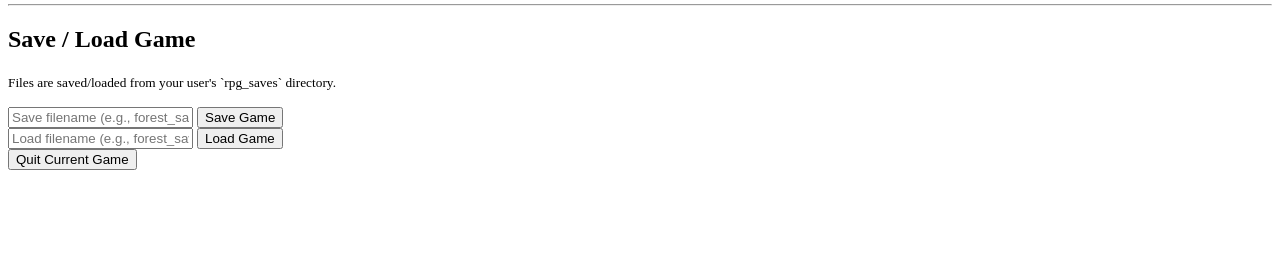
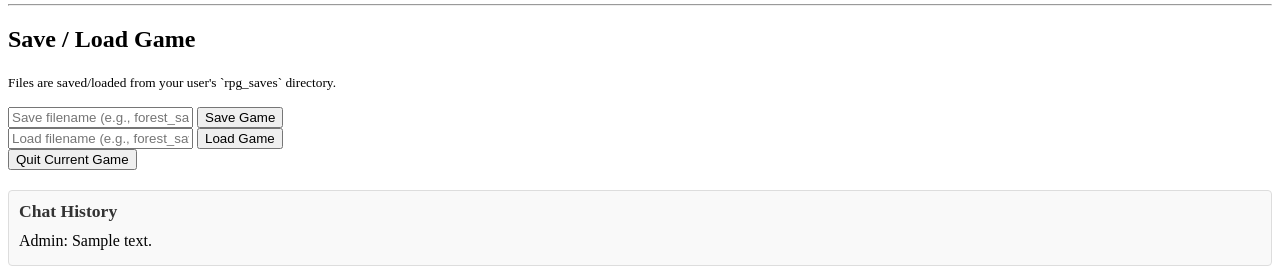
Before and after one commit to zicongmei/ai-rpg, a Flask app: template gemini-img/templates/index.html in a window 1280 px wide. Shown: the part 572-846 px from the top of the page. Before the commit the page ends 742 px from the top, so only its background shows below. Run offline with Flask 3, Linux system fonts and the light colour scheme; the template is opened without the code that fills it: most values are stand-ins (such as "Sample title", 1, 10 or a date in 2020); parts of the project's set-up code (start-up, migrations or seed data) failed here and were passed over.

Commit message:
change the ui

```diff
--- a/gemini-img/game_logic.py
+++ b/gemini-img/game_logic.py
@@ -26,6 +26,8 @@ MODEL_NAME = 'gemini-2.0-flash'
 
 SAVE_DIR = os.path.expanduser("~/rpg_saves")
 os.makedirs(SAVE_DIR, exist_ok=True)
+
+HISTORY_LIMIT = 100
 
 RPG_RESPONSE = "rpg_response"
 RPG_RESPONSE_LOCATION = "location"
@@ -300,7 +302,7 @@ def process_player_action(player_action, game_state):
     chat_history = game_state["chat_history"]
     chat_history.append({"role": "user", "content": player_action})
     history_context = ""
-    limit = 10
+    limit = HISTORY_LIMIT
     for entry in chat_history[-(limit+1):-1]:
         history_context += f"\n{entry['role'].capitalize()}: {entry['content']}"
     prompt = f"""
--- a/gemini-img/templates/index.html
+++ b/gemini-img/templates/index.html
@@ -65,6 +65,45 @@
             font-style: italic;
             color: #777;
         }
+
+        .chat-history {
+            margin-top: 20px;
+            padding: 10px;
+            border: 1px solid #ddd;
+            border-radius: 4px;
+            background-color: #f9f9f9;
+        }
+
+        .chat-history h3 {
+            margin-top: 0;
+            color: #333;
+            font-size: 1.1em;
+            margin-bottom: 5px;
+        }
+
+        .chat-history ul {
+            list-style-type: none;
+            padding: 0;
+            margin: 0;
+        }
+
+        .chat-history li {
+            padding: 5px 0;
+            border-bottom: 1px dotted #eee;
+        }
+
+        .chat-history li:last-child {
+            border-bottom: none;
+        }
+
+        .chat-history .user {
+            font-weight: bold;
+            color: #007bff;
+        }
+
+        .chat-history .bot {
+            color: #28a745;
+        }
     </style>
 </head>
 
@@ -125,6 +164,7 @@
             </div>
             <p><small>Image generated using Vertex AI Imagen. Generation may take a moment and incurs costs.</small></p>
         </div>
+
         <hr>
 
         <div class="file-ops">
@@ -146,6 +186,17 @@
                 <button type="submit">Quit Current Game</button>
             </form>
         </div>
+
+        {% if game_state.chat_history %}
+        <div class="chat-history">
+            <h3>Chat History</h3>
+            <ul>
+                {% for entry in game_state.chat_history %}
+                <li class="{{ entry.role }}">{{ entry.role|capitalize }}: {{ entry.content }}</li>
+                {% endfor %}
+            </ul>
+        </div>
+        {% endif %}
 
         {% else %}
         <h2>Start Your Adventure</h2>
```
